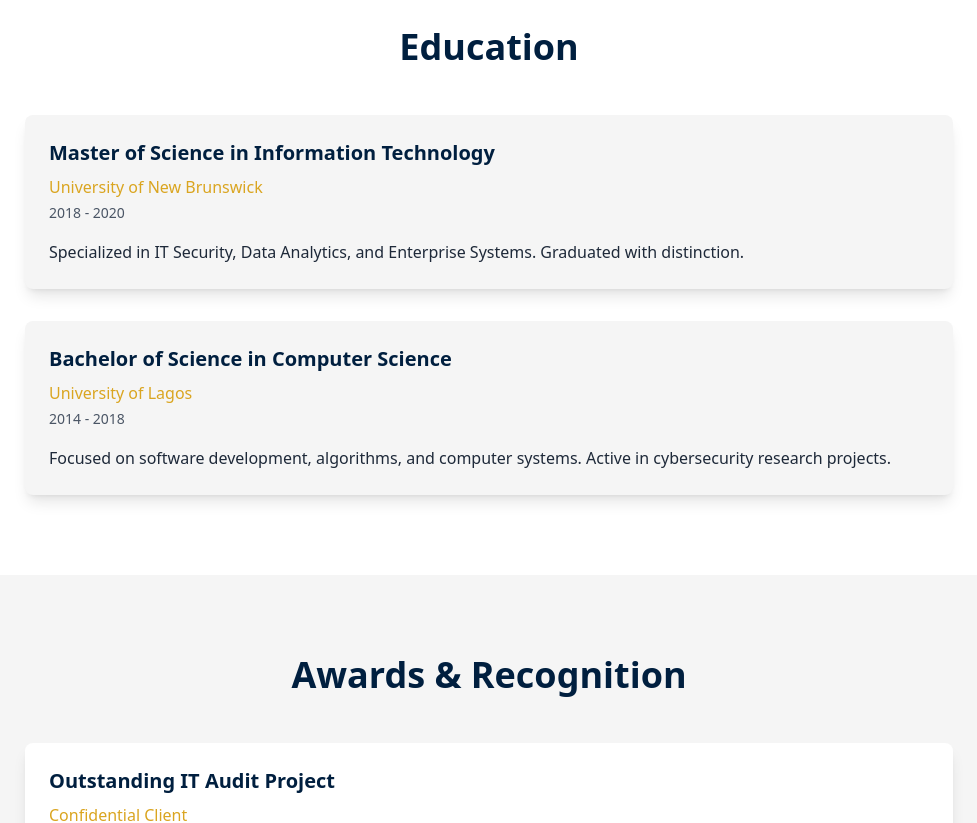
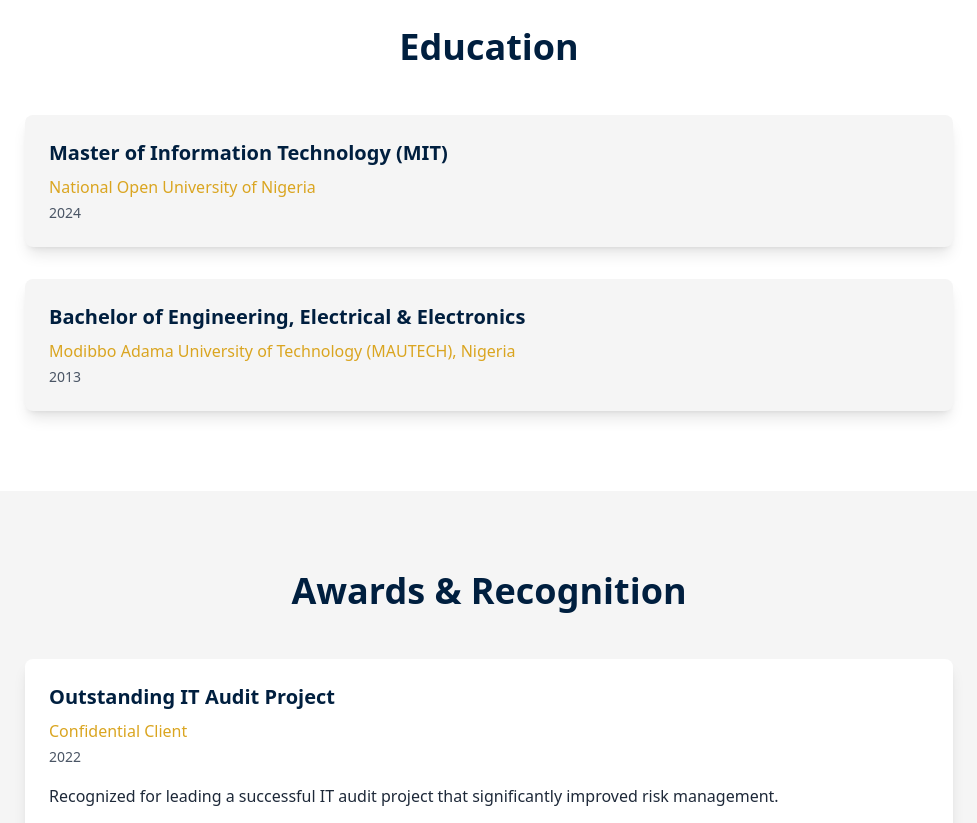
Before and after one commit to samkiel488/Emmanuel-Ilesanmi_Portfolio, a Next.js app: page / in a window 1280 px wide. Shown: the part 4200-5023 px from the top of the page, without its empty margins (151-1128 px from the left). Built offline with nearby package versions, Linux system fonts and the light colour scheme.

Commit message:
`Refactor theme handling and education component`

```diff
--- a/src/app/globals.css
+++ b/src/app/globals.css
@@ -6,12 +6,16 @@
   --color-accent: #daa520;
 }
 
-.light-theme {
-  @apply bg-white text-gray-800;
-}
-
-.dark-theme {
-  @apply bg-[#001f3f] text-gray-100;
+@layer base {
+  body {
+    @apply transition-colors duration-300 bg-white text-gray-900 dark:bg-[#001f3f] dark:text-gray-100;
+  }
+  h1, h2, h3, h4 {
+    @apply text-gray-900 dark:text-white;
+  }
+  p, span {
+    @apply text-gray-700 dark:text-gray-300;
+  }
 }
 
 @layer utilities {
--- a/src/app/layout.tsx
+++ b/src/app/layout.tsx
@@ -27,11 +27,11 @@
 }>) {
   return (
     <html lang="en" suppressHydrationWarning>
-      <body className={`${inter.variable} font-sans antialiased transition-colors duration-300 bg-[#001f3f] text-gray-100 dark:bg-[#001f3f] dark:text-gray-100`}>
-        <ThemeProvider attribute="class" defaultTheme="dark" enableSystem>
+      <ThemeProvider attribute="class" defaultTheme="dark" enableSystem>
+        <body className={`${inter.variable} font-sans antialiased`}>
           {children}
-        </ThemeProvider>
-      </body>
+        </body>
+      </ThemeProvider>
     </html>
   );
 }
--- a/src/components/Education.tsx
+++ b/src/components/Education.tsx
@@ -5,16 +5,14 @@
 const Education = () => {
   const education = [
     {
-      degree: "Master of Science in Information Technology",
-      institution: "University of New Brunswick",
-      year: "2018 - 2020",
-      details: "Specialized in IT Security, Data Analytics, and Enterprise Systems. Graduated with distinction."
+      degree: "Master of Information Technology (MIT)",
+      institution: "National Open University of Nigeria",
+      year: "2024"
     },
     {
-      degree: "Bachelor of Science in Computer Science",
-      institution: "University of Lagos",
-      year: "2014 - 2018",
-      details: "Focused on software development, algorithms, and computer systems. Active in cybersecurity research projects."
+      degree: "Bachelor of Engineering, Electrical & Electronics",
+      institution: "Modibbo Adama University of Technology (MAUTECH), Nigeria",
+      year: "2013"
     }
   ];
 
@@ -41,8 +39,7 @@
             >
               <h3 className="text-xl font-semibold text-primary dark:text-accent mb-2">{edu.degree}</h3>
               <p className="text-accent font-medium mb-1">{edu.institution}</p>
-              <p className="text-sm text-gray-600 dark:text-gray-400 mb-4">{edu.year}</p>
-              <p className="text-gray-800 dark:text-gray-300 leading-relaxed">{edu.details}</p>
+              <p className="text-sm text-gray-600 dark:text-gray-400">{edu.year}</p>
             </motion.div>
           ))}
         </div>
```
Also changed, not shown: 1 other file (tests, documents, lock files or other folders).
